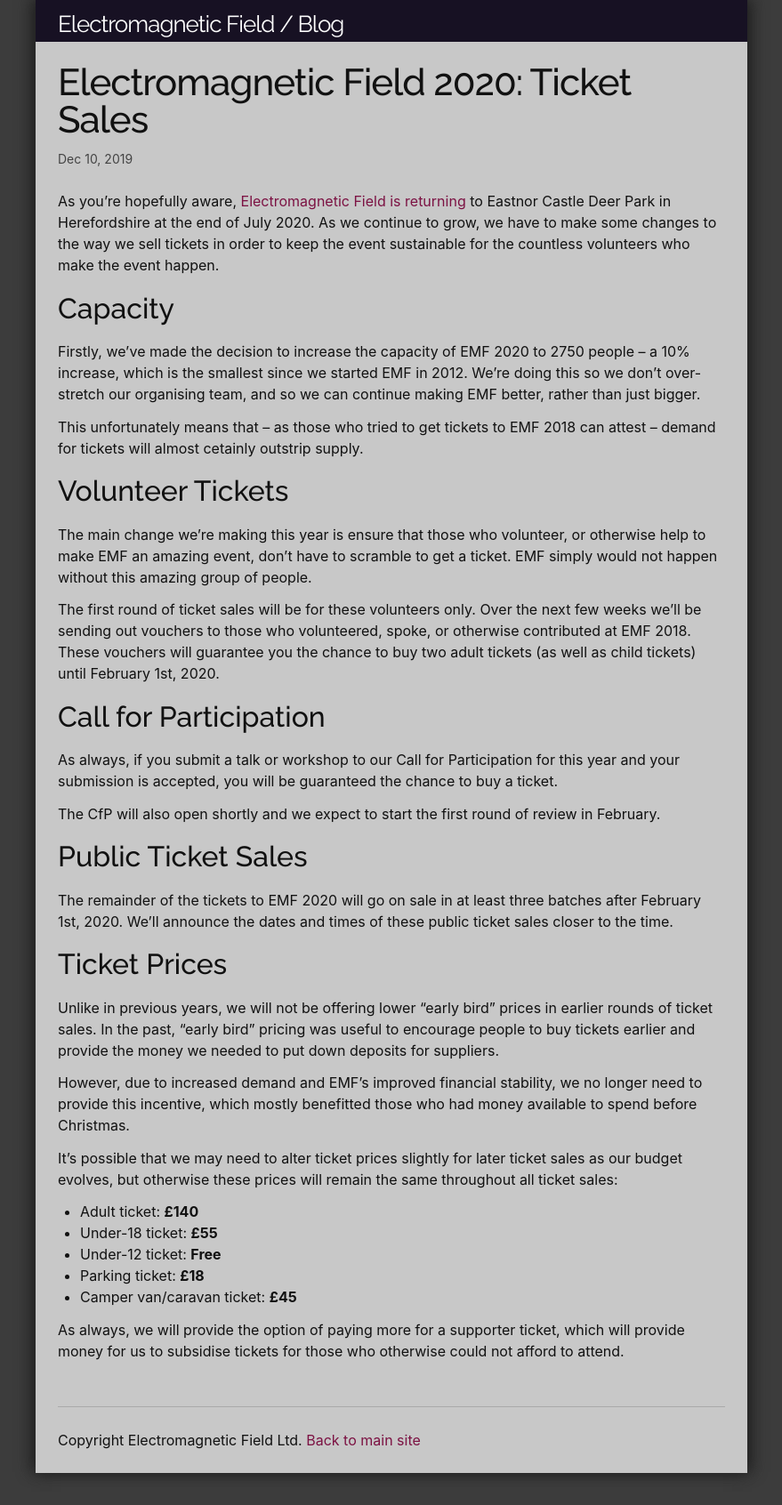
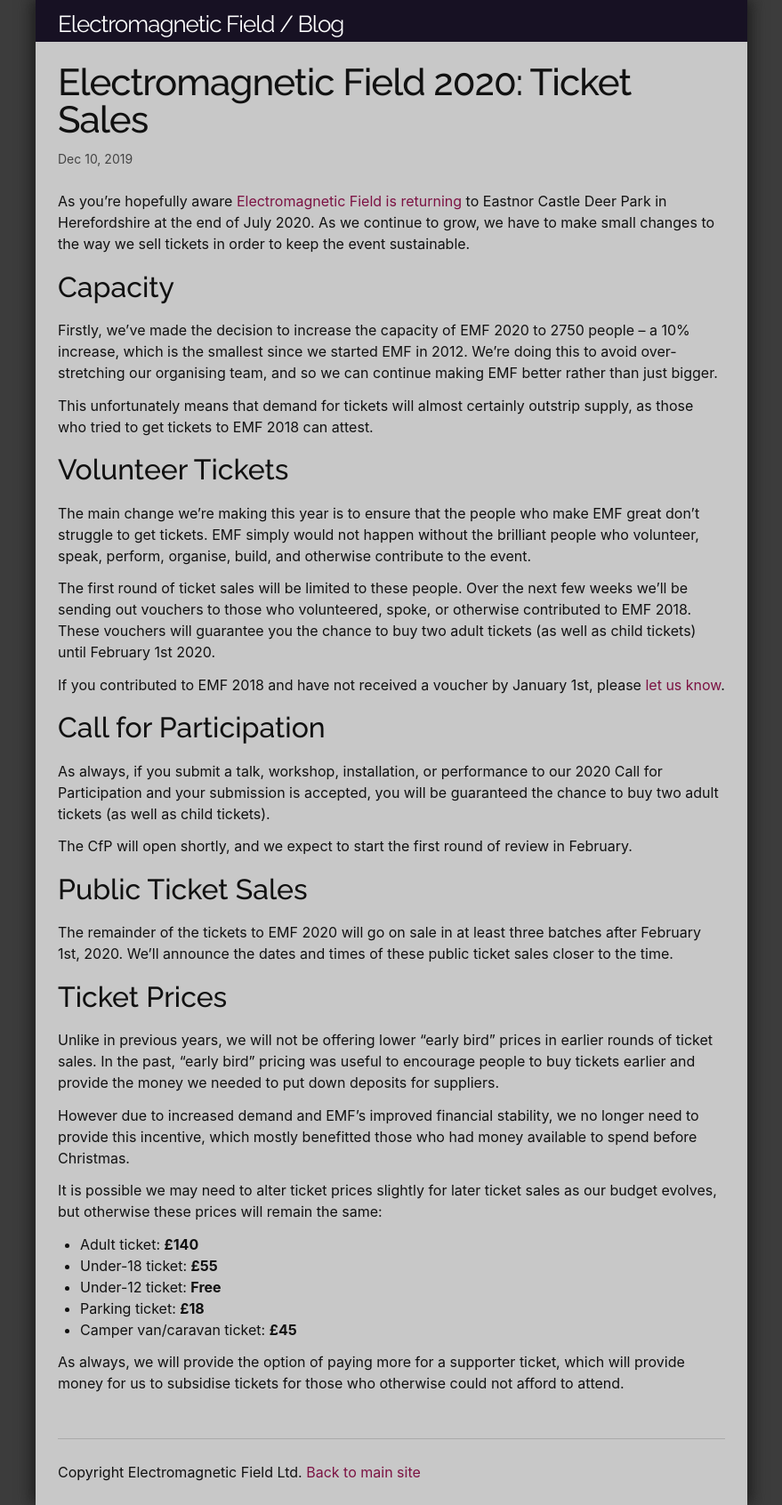
Before and after one commit to emfcamp/blog, a Jekyll site: the page built from _posts/2019-12-10-emf-2020-ticket-sales.md, in a window 1280 px wide. Shown: the whole page at 89% size, without its empty margins (200-1079 px from the left). Built offline with Jekyll 4.4.1, drawn with Linux system fonts in a browser that asks for light colours.

Commit message:
Minor ticket blog post updates

```diff
--- a/_posts/2019-12-10-emf-2020-ticket-sales.md
+++ b/_posts/2019-12-10-emf-2020-ticket-sales.md
@@ -3,25 +3,27 @@ layout: post
 title: "Electromagnetic Field 2020: Ticket Sales"
 
 ---
-As you're hopefully aware, [Electromagnetic Field is returning](https://www.emfcamp.org) to Eastnor Castle Deer Park in Herefordshire at the end of July 2020. As we continue to grow, we have to make some changes to the way we sell tickets in order to keep the event sustainable for the countless volunteers who make the event happen.
+As you're hopefully aware [Electromagnetic Field is returning](https://www.emfcamp.org) to Eastnor Castle Deer Park in Herefordshire at the end of July 2020. As we continue to grow, we have to make small changes to the way we sell tickets in order to keep the event sustainable.
 
 ## Capacity
 
-Firstly, we've made the decision to increase the capacity of EMF 2020 to 2750 people -- a 10% increase, which is the smallest since we started EMF in 2012. We're doing this so we don't over-stretch our organising team, and so we can continue making EMF better, rather than just bigger.
+Firstly, we've made the decision to increase the capacity of EMF 2020 to 2750 people -- a 10% increase, which is the smallest since we started EMF in 2012. We're doing this to avoid over-stretching our organising team, and so we can continue making EMF better rather than just bigger.
 
-This unfortunately means that -- as those who tried to get tickets to EMF 2018 can attest -- demand for tickets will almost cetainly outstrip supply.
+This unfortunately means that demand for tickets will almost certainly outstrip supply, as those who tried to get tickets to EMF 2018 can attest.
 
 ## Volunteer Tickets
 
-The main change we're making this year is ensure that those who volunteer, or otherwise help to make EMF an amazing event, don't have to scramble to get a ticket. EMF simply would not happen without this amazing group of people.
+The main change we're making this year is to ensure that the people who make EMF great don't struggle to get tickets. EMF simply would not happen without the brilliant people who volunteer, speak, perform, organise, build, and otherwise contribute to the event.
 
-The first round of ticket sales will be for these volunteers only. Over the next few weeks we'll be sending out vouchers to those who volunteered, spoke, or otherwise contributed at EMF 2018. These vouchers will guarantee you the chance to buy two adult tickets (as well as child tickets) until February 1st, 2020.
+The first round of ticket sales will be limited to these people. Over the next few weeks we'll be sending out vouchers to those who volunteered, spoke, or otherwise contributed to EMF 2018. These vouchers will guarantee you the chance to buy two adult tickets (as well as child tickets) until February 1st 2020.
+
+If you contributed to EMF 2018 and have not received a voucher by January 1st, please [let us know](mailto:contact@emfcamp.org).
 
 ## Call for Participation
 
-As always, if you submit a talk or workshop to our Call for Participation for this year and your submission is accepted, you will be guaranteed the chance to buy a ticket.
+As always, if you submit a talk, workshop, installation, or performance to our 2020 Call for Participation and your submission is accepted, you will be guaranteed the chance to buy two adult tickets (as well as child tickets).
 
-The CfP will also open shortly and we expect to start the first round of review in February.
+The CfP will open shortly, and we expect to start the first round of review in February.
 
 ## Public Ticket Sales
 
@@ -31,9 +33,9 @@ The remainder of the tickets to EMF 2020 will go on sale in at least three batch
 
 Unlike in previous years, we will not be offering lower "early bird" prices in earlier rounds of ticket sales. In the past, "early bird" pricing was useful to encourage people to buy tickets earlier and provide the money we needed to put down deposits for suppliers.
 
-However, due to increased demand and EMF's improved financial stability, we no longer need to provide this incentive, which mostly benefitted those who had money available to spend before Christmas.
+However due to increased demand and EMF's improved financial stability, we no longer need to provide this incentive, which mostly benefitted those who had money available to spend before Christmas.
 
-It's possible that we may need to alter ticket prices slightly for later ticket sales as our budget evolves, but otherwise these prices will remain the same throughout all ticket sales:
+It is possible we may need to alter ticket prices slightly for later ticket sales as our budget evolves, but otherwise these prices will remain the same:
 
 * Adult ticket: **£140**
 * Under-18 ticket: **£55**
```
